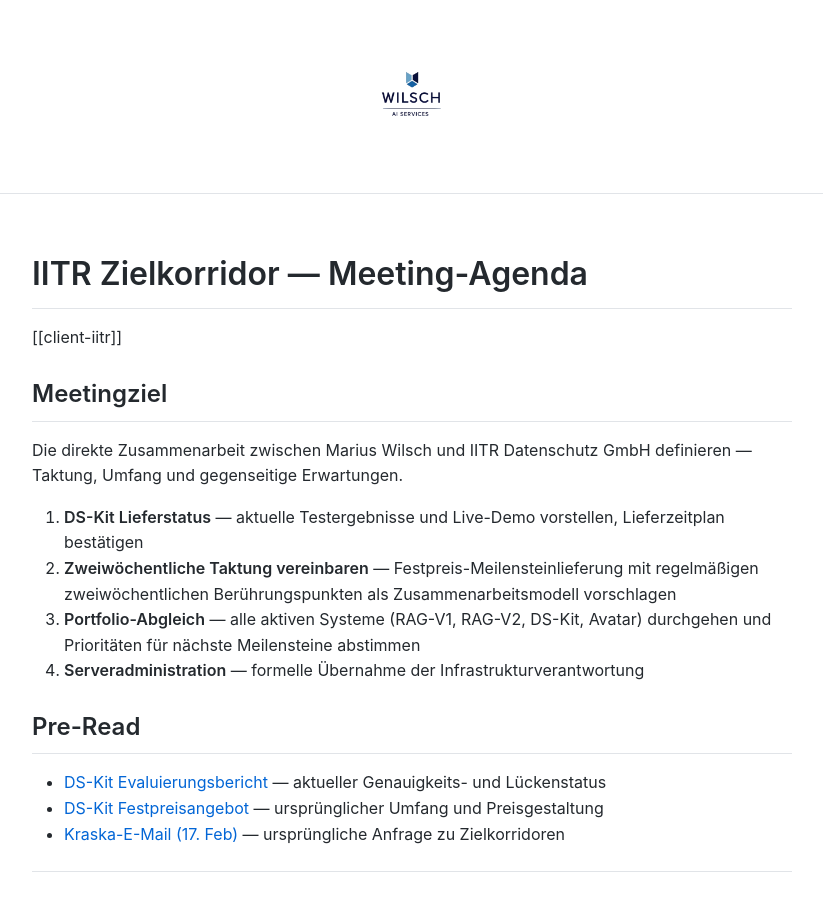
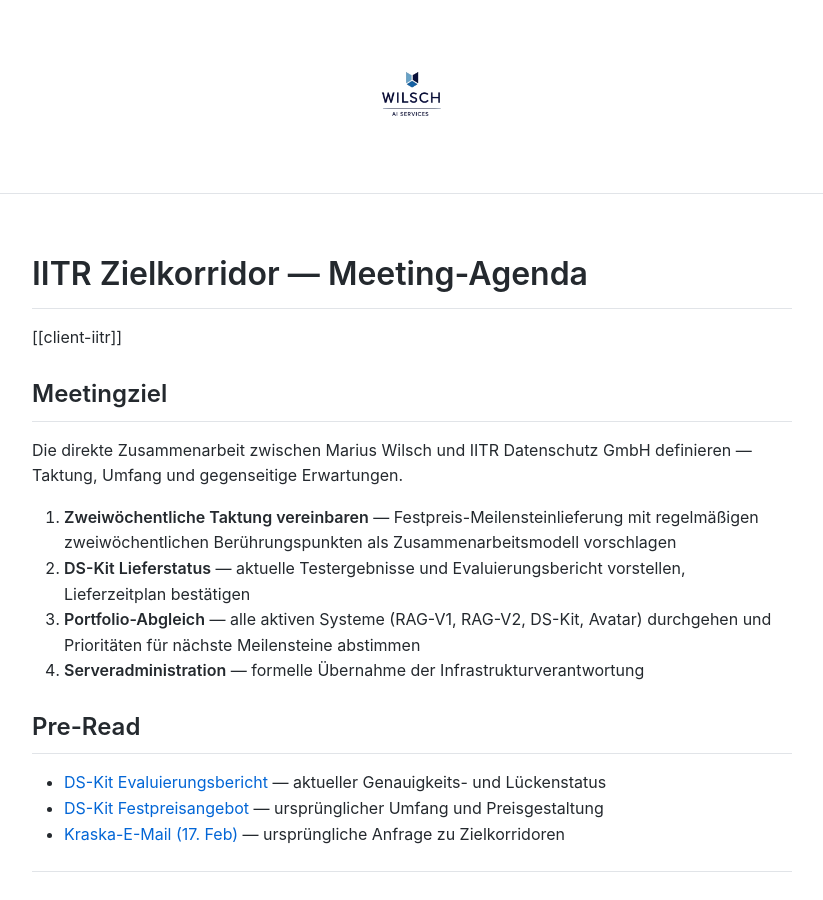
Before and after one commit to MariusWilsch/public-wilsch-ai-pages, a Jekyll site: the page built from project/iitr/iitr-zielkorridor-meeting-agenda.md, in a window 1280 px wide and 900 px high. Shown: the whole window, without its empty margins (228-1051 px from the left). Built offline with Jekyll 4.4.1, drawn with Linux system fonts in a browser that asks for light colours; our own code applies the rules of GitHub Pages for plain Markdown files.

Commit message:
Sync from hippocampus 2026-02-24

```diff
--- a/project/iitr/iitr-zielkorridor-meeting-agenda.md
+++ b/project/iitr/iitr-zielkorridor-meeting-agenda.md
@@ -10,8 +10,8 @@ publish: true
 
 Die direkte Zusammenarbeit zwischen Marius Wilsch und IITR Datenschutz GmbH definieren — Taktung, Umfang und gegenseitige Erwartungen.
 
-1. **DS-Kit Lieferstatus** — aktuelle Testergebnisse und Live-Demo vorstellen, Lieferzeitplan bestätigen
-2. **Zweiwöchentliche Taktung vereinbaren** — Festpreis-Meilensteinlieferung mit regelmäßigen zweiwöchentlichen Berührungspunkten als Zusammenarbeitsmodell vorschlagen
+1. **Zweiwöchentliche Taktung vereinbaren** — Festpreis-Meilensteinlieferung mit regelmäßigen zweiwöchentlichen Berührungspunkten als Zusammenarbeitsmodell vorschlagen
+2. **DS-Kit Lieferstatus** — aktuelle Testergebnisse und Evaluierungsbericht vorstellen, Lieferzeitplan bestätigen
 3. **Portfolio-Abgleich** — alle aktiven Systeme (RAG-V1, RAG-V2, DS-Kit, Avatar) durchgehen und Prioritäten für nächste Meilensteine abstimmen
 4. **Serveradministration** — formelle Übernahme der Infrastrukturverantwortung
 
```
